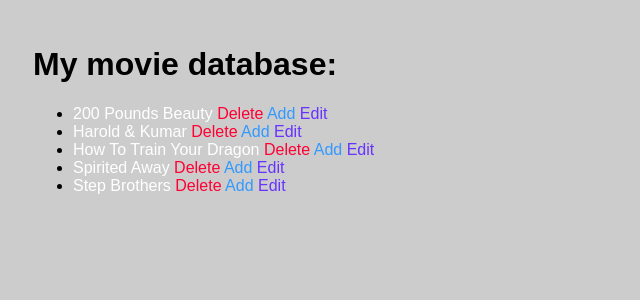
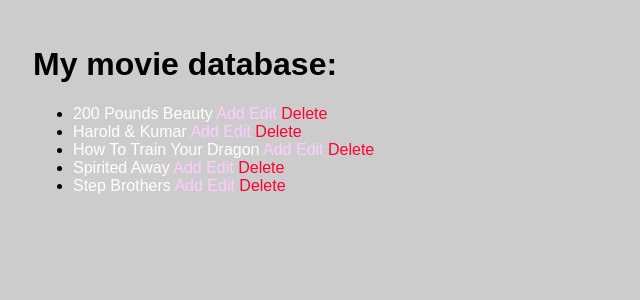
Before and after one commit to LindaChhor/mtm1531-homework-6, a PHP site: page / in a window 1280 px wide. Shown: the top 300 px of the page, without its empty margins (0-640 px from the left). Run offline with PHP 8.4, Linux system fonts and the light colour scheme; data comes from the database, SQL or seed files in the repository; a stand-in replaces the project's code that opens the database connection.

Commit message:
CSS style changed / link order

```diff
--- a/css/general.css
+++ b/css/general.css
@@ -9,22 +9,22 @@ html {
 }
 
 a {
-	color:#FFFFFF;
-	text-decoration: none; <!-- no underline or decoration -->
+	color:#fff;
+	text-decoration: none;
 }
 
 a:hover {
 	color: #F09;
 }
 
-.edit {
-	color:#63F;
-}
-
 .add {
-	color:#39F;
+	color:#FCF;
 }
 
 .delete {
 	color:#F03;
 }
+
+.edit {
+	color:#FCF;
+}
--- a/index.php
+++ b/index.php
@@ -28,10 +28,10 @@ $results = $db->query(' SELECT id, movie_title, release_date, director
 <ul>
 	<?php foreach ($results as $movie) : ?>
         <li>
-            <a href="single.php?id=<?php echo $movie['id']; ?>"><?php echo $movie['movie_title']; ?></a>
-            <a class="delete" href="delete.php?id=<?php echo $movie['id']; ?>">Delete</a>
+            <a  href="single.php?id=<?php echo $movie['id']; ?>"><?php echo $movie['movie_title']; ?></a>
             <a class="add" href="add.php?id=<?php echo $movie['id']; ?>">Add</a>
             <a class="edit" href="edit.php?id=<?php echo $movie['id']; ?>">Edit</a>
+            <a class="delete" href="delete.php?id=<?php echo $movie['id']; ?>">Delete</a>
         </li>
 	<?php endforeach; ?>
 </ul>
```
